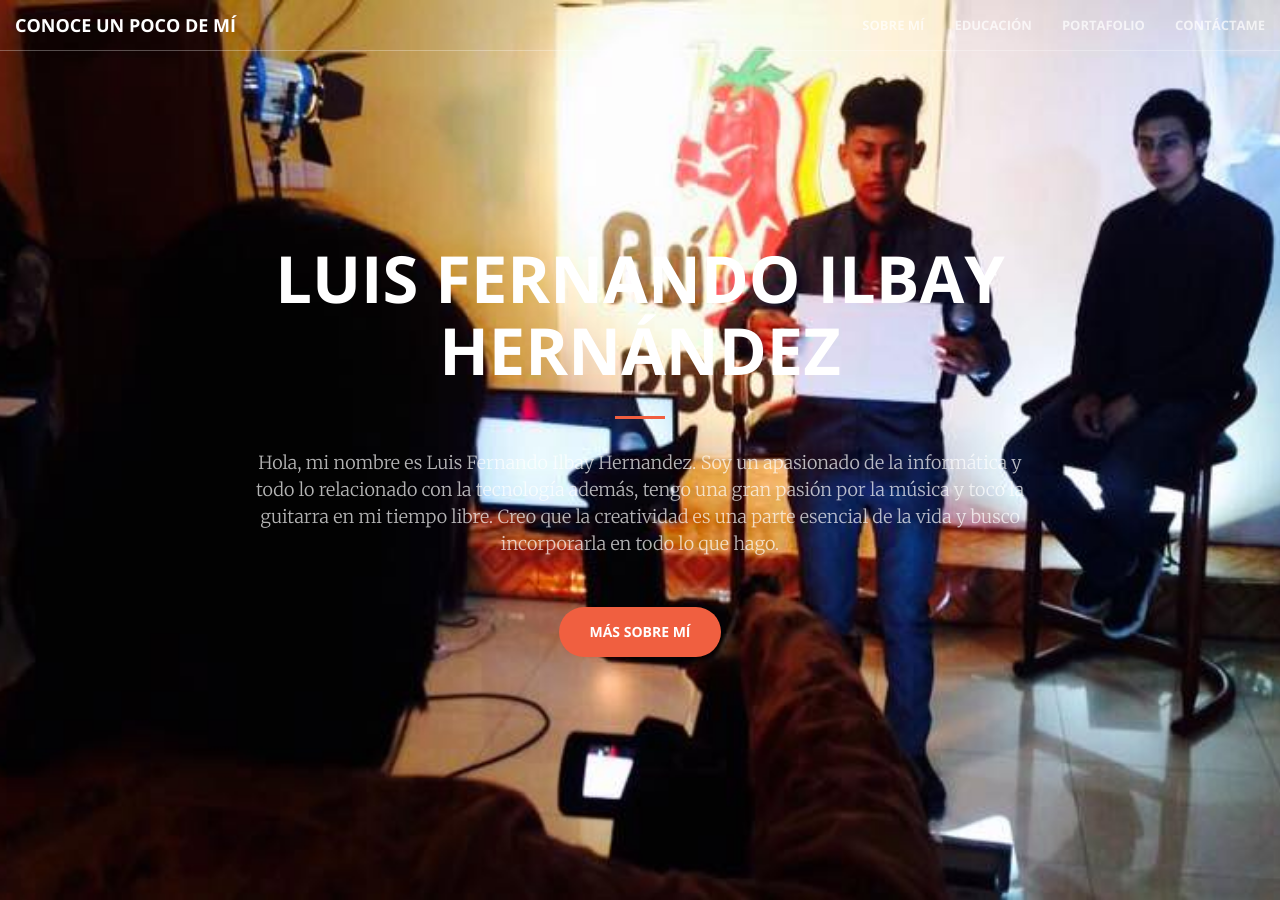
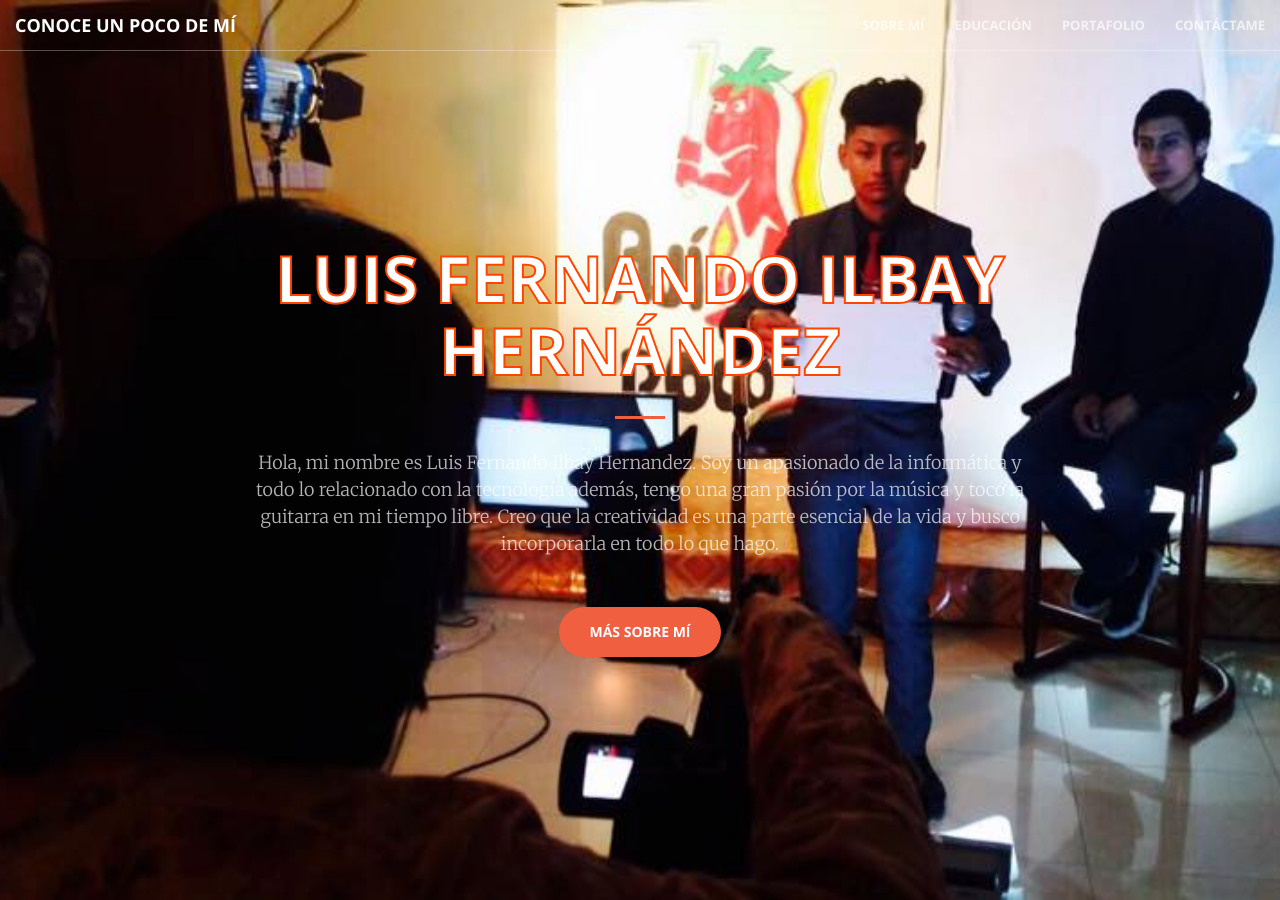
Before and after one commit to lfih-96/lfih-96.github.io, a Jekyll site: the page built from index.html, in a window 1280 px wide and 900 px high. Built offline with Jekyll 4.4.1, drawn with Linux system fonts in a browser that asks for light colours.

Commit message:
correccion

```diff
--- a/_includes/header.html
+++ b/_includes/header.html
@@ -1,7 +1,7 @@
 <header>
     <div class="header-content">
         <div class="header-content-inner">
-            <h1 id="headerh1">LUIS FERNANDO ILBAY HERNÁNDEZ</h1>
+            <h1 class="headerh1">LUIS FERNANDO ILBAY HERNÁNDEZ</h1>
             <hr>
             <p> Hola, mi nombre es Luis Fernando Ilbay Hernandez. Soy un apasionado de la informática y todo lo relacionado con la tecnología además, tengo una gran pasión por la música y toco la guitarra en mi tiempo libre. Creo que la creatividad es una parte esencial de la vida y busco incorporarla en todo lo que hago.</p>
             <a href="#about" class="btn btn-primary btn-xl page-scroll">Más sobre mí</a>
--- a/_sass/_base.scss
+++ b/_sass/_base.scss
@@ -170,7 +170,7 @@
                 margin-top: 0;
                 margin-bottom: 0;
             }
-            #-headerh1 {
+            .headerh1 {
                 -webkit-text-stroke: 2px orangered;
             }
 
```
